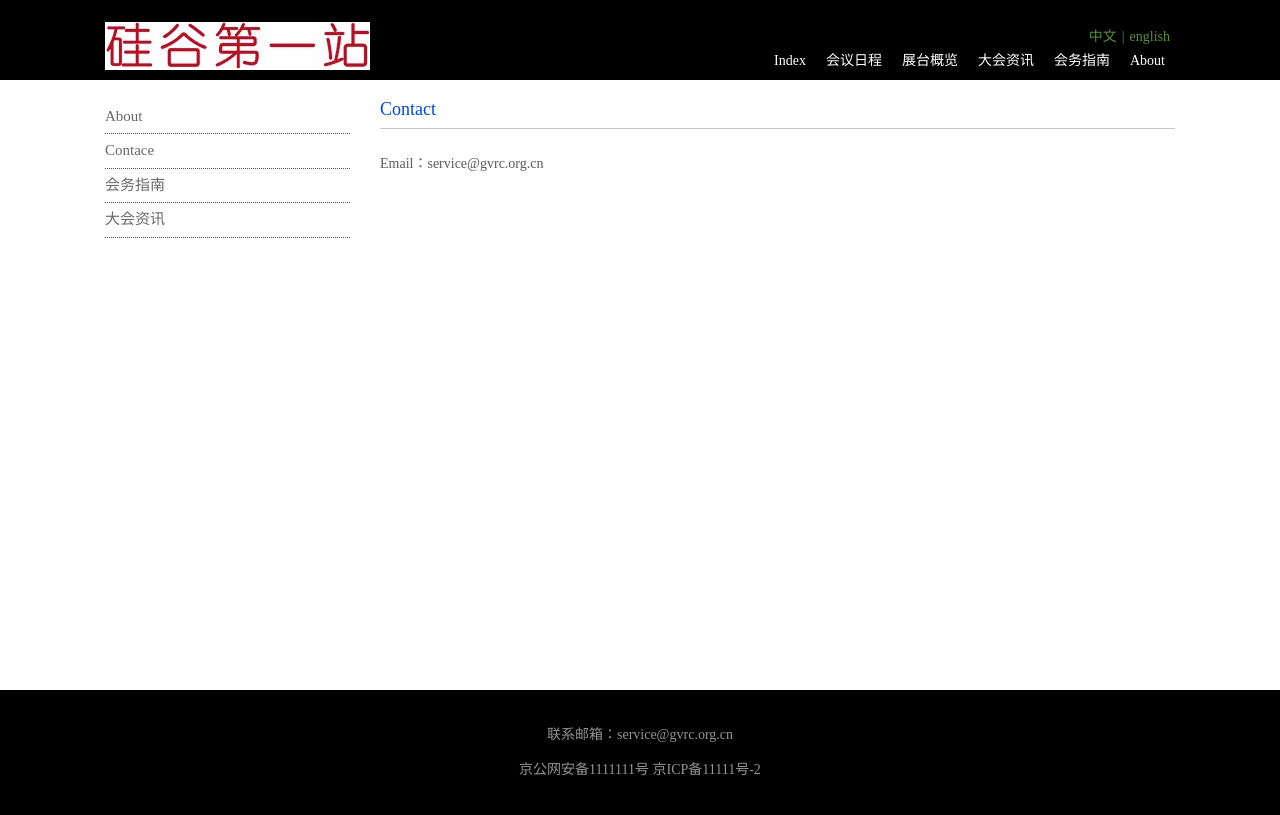
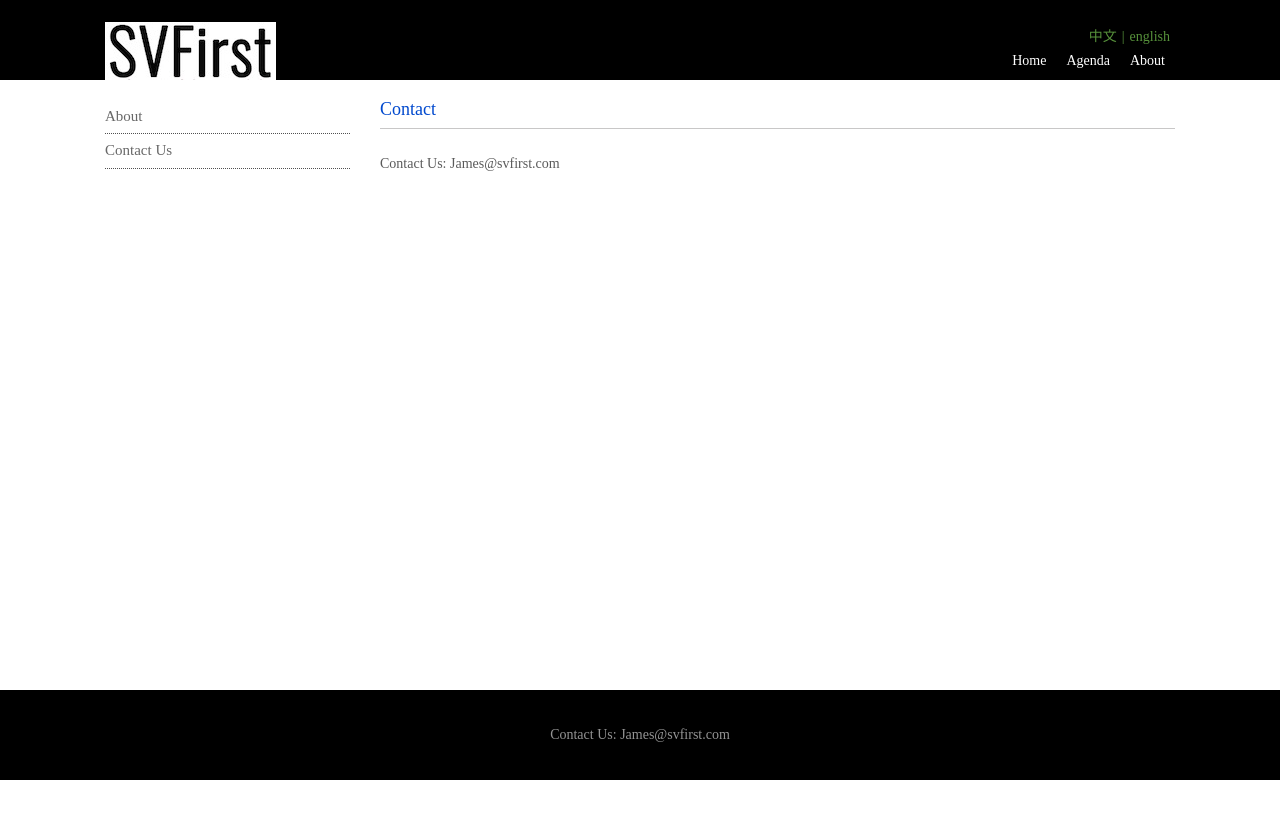
Before and after one commit to klbjlabs/SVFirst, a plain HTML site: page contact_en.html in a window 1280 px wide. Drawn offline with Linux system fonts and the light colour scheme.

Commit message:
job done

```diff
--- a/contact_en.html
+++ b/contact_en.html
@@ -24,9 +24,9 @@
 						<nav class="mobile-menu  animated hidden-md hidden-lg">
 
 							<a href="timeline_en.html">会议日程</a>
-							<a href="#">展台概览</a>
+							<!-- <a href="#">展台概览</a>
                             <a href="#">大会资讯</a>
-                        <a href="#">会务指南</a>
+                        <a href="#">会务指南</a> -->
                           <a href="about_en.html" class="bottom">About</a>
 
 
@@ -34,7 +34,7 @@
 						</nav>
                   </div>
 <div class="col-md-7 col-xs-7 text-center">
-                 <a href="index_en.html"><img src="images/logo.png" height="34"/></a>
+                 <a href="index_en.html"><img src="images/logo_en.png" height="34"/></a>
                  </div>
                   <div class="col-md-3 col-xs-3 text-right"><nav class="desktop-menu"><a href="index.html">中文</a><a href="index_en.html" class="right">英文</a></nav>
                   </div>
@@ -50,20 +50,20 @@
 
 <div class="Join_M_bottom hidden-md hidden-lg" >
   <div class="row" >
-<div class="col-xs-12 text-center" > <a href="https://yoopay.cn/event/GVRC2016" target="_blank">票务信息</a></div>
+<!-- <div class="col-xs-12 text-center" > <a href="https://yoopay.cn/event/GVRC2016" target="_blank">票务信息</a></div> -->
 
 </div>
 </div><!--Join_M_bottom end  -->
 <div class="header hidden-xs">
  <div class="container">
    <div class="pull-left">
-   <a href="index_en.html"><img alt="logo" src="images/logo.png" class="img-responsive"></a>
+   <a href="index_en.html"><img alt="logo" src="images/logo_en.png" class="img-responsive"></a>
    </div>
 
    <div class="Language">
     <div class="pull-right three">
     <div class="text-right Language"><a href="index.html">中文</a>|<a href="index_en.html">english</a></div>
-      <ul><li> <a title="" href="about_en.html">About</a></li><li><a>会务指南</a></li><li><a>大会资讯</a></li><li><a>展台概览</a></li><li><a href="timeline_en.html">会议日程</a></li><li class=""><a href="index_en.html">Index</a></li></ul>
+      <ul><li> <a title="" href="about_en.html">About</a></li><li><a href="timeline_en.html">Agenda</a></li><li class=""><a href="index_en.html">Home</a></li></ul>
      </div>
    </div>
  </div>
@@ -79,14 +79,14 @@
         <dl>
          <!--dd class="active"><a href="about.html">关于我们</a></dd-->
          <dd><a href="about_en.html">About</a></dd>
-         <dd><a href="contact_en.html">Contace</a></dd>
-         <dd><a href="#">会务指南</a></dd>
-         <dd><a href="#">大会资讯</a></dd>
+         <dd><a href="contact_en.html">Contact Us</a></dd>
+         <!-- <dd><a href="#">会务指南</a></dd>
+         <dd><a href="#">大会资讯</a></dd> -->
        </dl>
      </div>
     </div>
     <div class="col-md-9"><div class="aboutus_right"><!-- InstanceBeginEditable name="aboutright" --><h1>Contact</h1>
-       <p>Email：service@gvrc.org.cn</p>
+       <p>Contact Us: James@svfirst.com</p>
 	   <!-- InstanceEndEditable -->
      </div>
     </div>
@@ -101,10 +101,8 @@
 <div class="footer  col-xs-12">
   <div class="container">
     <div class="footerContent ">
-   联系邮箱：service@gvrc.org.cn
 
-     <p>京公网安备1111111号   京ICP备11111号-2</p>
-
+	 	Contact Us: James@svfirst.com
     </div>
   </div>
 </div>
```
Also changed, not shown: about.html (+4 -2 lines), about_en.html (+6 -0 lines), contact.html (+5 -7 lines), images/IMG_3697.JPG (added), 2 other files.
